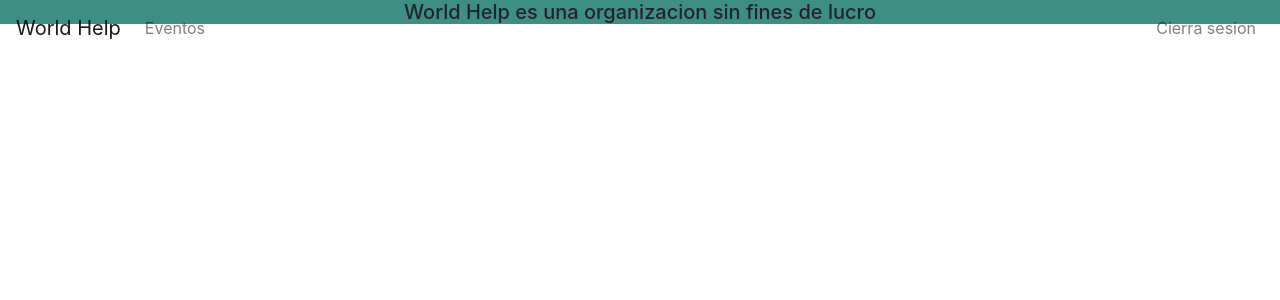
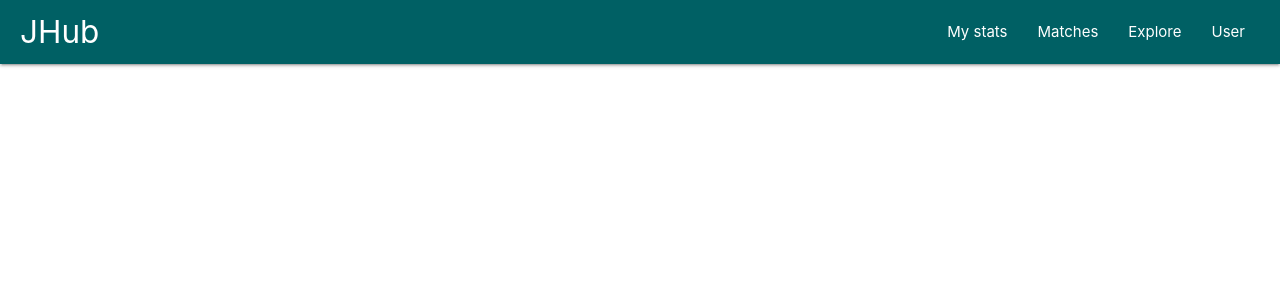
Before and after one commit to DniGaytan/webApp-stats, a Django app: page /hub/home/ in a window 1280 px wide. Shown: the top 300 px of the page. Run offline with Django 3.2, Linux system fonts and the light colour scheme; a user stored in the database is signed in; some libraries are stand-ins or nearby versions.

Commit message:
Major additions
Migrations were added.
static folder was added to the root directory.
css and js files for base.html were added with a bit of content.
organization in user_extra model was removed.
folder for js files was added into static.

```diff
--- /dev/null
+++ b/Hub/static/base.css
@@ -0,0 +1,3 @@
+body {
+  background: black;
+}
--- a/Hub/views.py
+++ b/Hub/views.py
@@ -7,4 +7,5 @@ from django.urls import reverse
 def getHome(request):
     if request.user.is_authenticated:
         return render(request, template_name='Hub/home.html')
-    pass
+    else:
+        return redirect(reverse('user:login'))
--- a/User/templates/User/login.html
+++ b/User/templates/User/login.html
@@ -0,0 +1,5 @@
+{% extends 'base.html' %}
+
+{% block bodyContent %}
+
+{% endblock %}
--- a/User/views.py
+++ b/User/views.py
@@ -59,13 +59,13 @@ def customLogin(request):
                 'form': UserForm(None),
                 'errors': True
             }
-            return render(request, template_name='Users/login.html', context=context)
+            return render(request, template_name='User/login.html', context=context)
     else:
         context = {
             'form': UserForm(None),
             'error': False
         }
-        return render(request, template_name='Users/login.html', context=context)
+        return render(request, template_name='User/login.html', context=context)
 
 
 def customLogout(request):
--- /dev/null
+++ b/static/base.css
@@ -0,0 +1,11 @@
+.nav-wrapper {
+  background-color: #006064;
+}
+
+#brand-logo-a {
+  margin-left: 20px;
+}
+
+#content-nav-list {
+  margin-right: 20px;
+}
--- /dev/null
+++ b/static/js/baseScript.js
@@ -0,0 +1,3 @@
+$(document).ready(() => {
+  $(".dropdown-trigger").dropdown();
+});
--- a/templates/base.html
+++ b/templates/base.html
@@ -1,87 +1,78 @@
-{% load static from staticfiles %}
+{% load static %}
 <!DOCTYPE html>
 
 <html lang="en">
   <head>
+    {%block styleSheet%} {% endblock %}
+
+    <link rel="stylesheet" href="{% static 'base.css' %}" />
+
+    <script
+      src="https://code.jquery.com/jquery-3.4.1.min.js"
+      integrity="sha256-CSXorXvZcTkaix6Yvo6HppcZGetbYMGWSFlBw8HfCJo="
+      crossorigin="anonymous"
+    ></script>
+
     <link
       rel="stylesheet"
-      type="text/css"
-      href="{% static 'mainStyles.css' %}"
+      href="https://cdnjs.cloudflare.com/ajax/libs/materialize/1.0.0/css/materialize.min.css"
     />
 
-    {%block styleSheet%} {% endblock %}
+    <script src="https://cdnjs.cloudflare.com/ajax/libs/materialize/1.0.0/js/materialize.min.js"></script>
 
-    <!--Bootstrap required tags -->
-    <!-- Latest compiled and minified CSS -->
-    <link
-      rel="stylesheet"
-      href="https://maxcdn.bootstrapcdn.com/bootstrap/4.0.0/css/bootstrap.min.css"
-    />
-
-    <!-- JQuery, Popperjs and javascript scripts -->
-    <script src="https://code.jquery.com/jquery-3.2.1.slim.min.js"></script>
-    <script src="https://cdnjs.cloudflare.com/ajax/libs/popper.js/1.12.9/umd/popper.min.js"></script>
-    <script src="https://maxcdn.bootstrapcdn.com/bootstrap/4.0.0/js/bootstrap.min.js"></script>
-
-    <!-- page header -->
-    <meta
-      name="viewport"
-      content="width=device-width, initial-scale=1, shrink-to-fit=no"
-    />
     <meta charset="UTF-8" />
-    <title>World Help</title>
+    <title>JHub</title>
   </head>
   <body>
-    <!-- navbar -->
-    <nav class="navbar navbar-expand-lg navbar-light navbar-default fixed-top">
-      <a class="navbar-brand" href="">World Help</a>
-      <button
-        class="navbar-toggler"
-        type="button"
-        data-toggle="collapse"
-        data-target="#navbarSupportedContent"
-        aria-controls="navbarSupportedContent"
-        aria-expanded="false"
-        aria-label="Toggle navigation"
-      >
-        <span class="navbar-toggler-icon"></span>
-      </button>
-
-      <div class="collapse navbar-collapse" id="navbarSupportedContent">
-        <ul class="navbar-nav mr-auto navbar-right justify-content-end">
-          <li class="nav-item">
-            <a class="nav-link" href="">Eventos</a>
+    <nav>
+      <div class="nav-wrapper">
+        <a
+          href="#!"
+          id="brand-logo-a"
+          class="brand-logo"
+          style="margin-left: 20px"
+          >JHub</a
+        >
+        <a href="#" data-target="mobile-demo" class="sidenav-trigger"
+          ><i class="material-icons">menu</i></a
+        >
+        <ul
+          id="content-nav-list"
+          class="right hide-on-med-and-down"
+          style="margin-right: 20px"
+        >
+          <li><a href="">My stats</a></li>
+          <li><a href="">Matches</a></li>
+          <li><a href="">Explore</a></li>
+          <li>
+            <a
+              class="dropdown-trigger"
+              href="#!"
+              data-target="nav-user-dropdown"
+            >
+              {% block userName %} User {% endblock %}
+            </a>
           </li>
         </ul>
-        {% block loginSection%}
-        <ul class="justify-content-end navbar-nav">
-          {% if request.user.is_authenticated %}
-          <li class="nav-item">
-            <a class="nav-link" href="">Cierra sesion</a>
-          </li>
-          {% else %}
-          <li class="nav-item">
-            <a class="nav-link" href="">Inicia sesion</a>
-          </li>
-          {% endif %}
-        </ul>
-        {% endblock %}
       </div>
     </nav>
 
+    <ul id="nav-user-dropdown" class="dropdown-content">
+      <li><a href="#!">one</a></li>
+      <li><a href="#!">two</a></li>
+      <li class="divider"></li>
+      <li><a href="#!">Go back</a></li>
+    </ul>
+
+    <ul class="sidenav" id="mobile-demo">
+      <li><a href="">Sass</a></li>
+      <li><a href="">Components</a></li>
+      <li><a href="">Javascript</a></li>
+      <li><a href="">Mobile</a></li>
+    </ul>
+
     {% block bodyContent%} {% endblock %}
+  </body>
 
-    <div
-      class="container-fluid"
-      style="background-color:#3e8e84; margin-bottom: 0; "
-    >
-      <h5
-        class="footer-text"
-        style="margin-bottom: 0; left: 50%; text-align: center;"
-      >
-        World Help es una organizacion sin fines de lucro
-      </h5>
-    </div>
-  </body>
-  <html></html>
+  <script src="{% static 'js/baseScript.js' %}"></script>
 </html>
```
Also changed, not shown: torneosApp/settings.py (+8 -0 lines), User/migrations/0002_remove_user_extra_organization.py (added), db.sqlite3.
